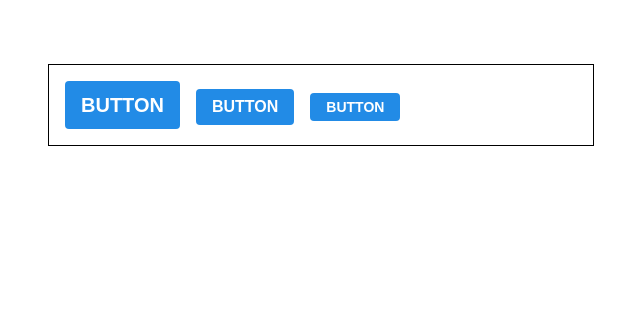
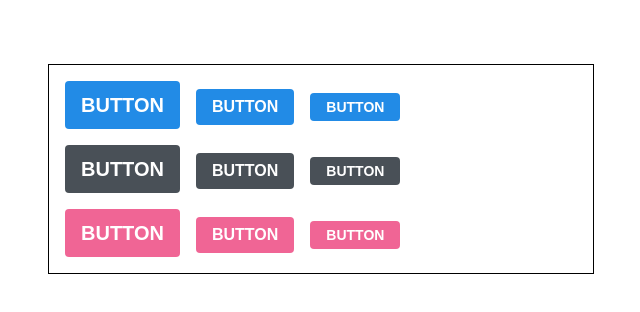
Before and after one commit to ccc4804/react2, a React (Create React App) app in the folder begin-react/: page / in a window 1280 px wide. Shown: the top 312 px of the page, without its empty margins (319-959 px from the left). Built offline with nearby package versions, Linux system fonts and the light colour scheme.

Commit message:
Chapter4 - Saas 버튼 B - color props 설정하기

```diff
--- a/begin-react/src/App.js
+++ b/begin-react/src/App.js
@@ -6,9 +6,19 @@
   return (
     <div className="App">
       <div className="buttons">
-        <Button size="large">BUTTON</Button>
-        <Button>BUTTON</Button>
-        <Button size="small">BUTTON</Button>
+        <Button color="blue" size="large">BUTTON</Button>
+        <Button color="blue" >BUTTON</Button>
+        <Button color="blue" size="small">BUTTON</Button>
+      </div>
+      <div className="buttons">
+        <Button color="gray" size="large">BUTTON</Button>
+        <Button color="gray" >BUTTON</Button>
+        <Button color="gray" size="small">BUTTON</Button>
+      </div>
+      <div className="buttons">
+        <Button color="pink" size="large">BUTTON</Button>
+        <Button color="pink" >BUTTON</Button>
+        <Button color="pink" size="small">BUTTON</Button>
       </div>
     </div>
   );
--- a/begin-react/src/components/App.scss
+++ b/begin-react/src/components/App.scss
@@ -4,4 +4,8 @@
     margin-top: 4rem;
     border: 1px solid black;
     padding: 1rem;
+
+    .buttons + .buttons {
+        margin-top: 1rem;
+    }
 }
--- a/begin-react/src/components/Button.js
+++ b/begin-react/src/components/Button.js
@@ -4,17 +4,20 @@
 import './Button.scss';
 
 
-//size : large, medium, small
-function Button({children, size}) {
+// size : large, medium, small
+// color : blue, pink, gray
+function Button({children, size, color}) {
   return (
     //<button className={["Button", size].join(' ')}>{children}</button>
     //<button className={`Button ${size}`}>{children}</button> // 위와 동일하다.
-    <button className={classNames('Button', size)}>{children}</button> // 위와 동일하다.
+    // 위와 동일하다. classnames 라이브러리를 사용했다.
+    <button className={classNames('Button', size, color)}>{children}</button>
   );
 }
 
 Button.defaultProps = {
-    size: 'medium'
+    size: 'medium',
+    color : 'blue'
 };
 
 export default Button;
--- a/begin-react/src/components/Button.scss
+++ b/begin-react/src/components/Button.scss
@@ -1,10 +1,23 @@
 $blue: #228be6; // 주석
+$gray: #495057;
+$pink: #f06595;
 
-.Button{
+@mixin button-color($color) {
+  background: $color;
+  // & : 자기 자신을 가르킨다.
+  &:hover {
+    background: lighten($color, 10%); //색상을 설정한 비율에 따라 밝게 해준다.
+  }
+  &:active {
+    background: darken($color, 10%); //색상을 설정한 비율에 따라 어둡게 해준다.
+  }
+}
+
+.Button {
   display: inline-flex;
   align-items: center;
   justify-content: center;
-    color : white;
+  color: white;
   font-weight: bold;
   outline: none;
   border: none;
@@ -29,19 +42,20 @@
     font-size: 0.875rem;
   }
 
+  &.blue {
+    @include button-color($blue);
+  }
+  &.gray {
+    @include button-color($gray);
+  }
+  &.pink {
+    @include button-color($pink);
+  }
+
   height: 2.25rem; // 현재 브라우저 기본 폰트 사이즈에 기반하여 사이즈가 조정된다.
   padding-left: 1rem;
   padding-right: 1rem;
   font-size: $blue;
-
-    background: #228be6;
-    // & : 자기 자신을 가르킨다.
-    &:hover{
-        background: lighten($blue, 10%); //색상을 설정한 비율에 따라 밝게 해준다.
-    }
-    &:active{
-        background: darken($blue, 10%); //색상을 설정한 비율에 따라 어둡게 해준다.
-    }
 
   // 버튼과 버튼 사이 설정 2
   & + & {
```
Also changed, not shown: 1 other file (tests, documents, lock files or other folders). Lines whose indentation alone changed are shown as unchanged.
